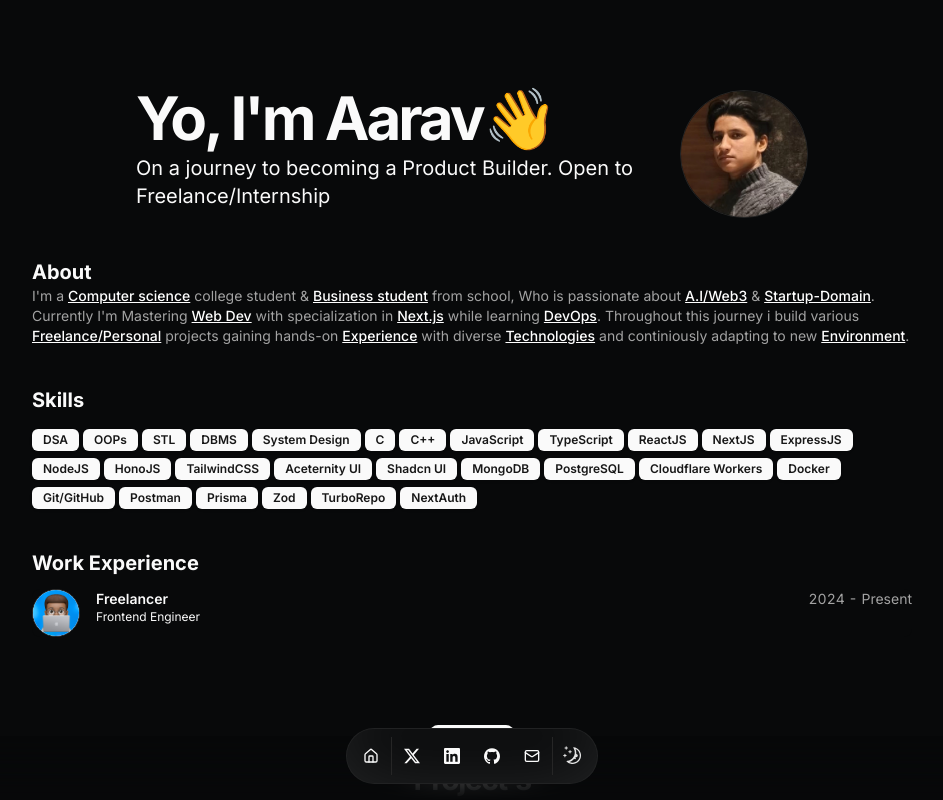
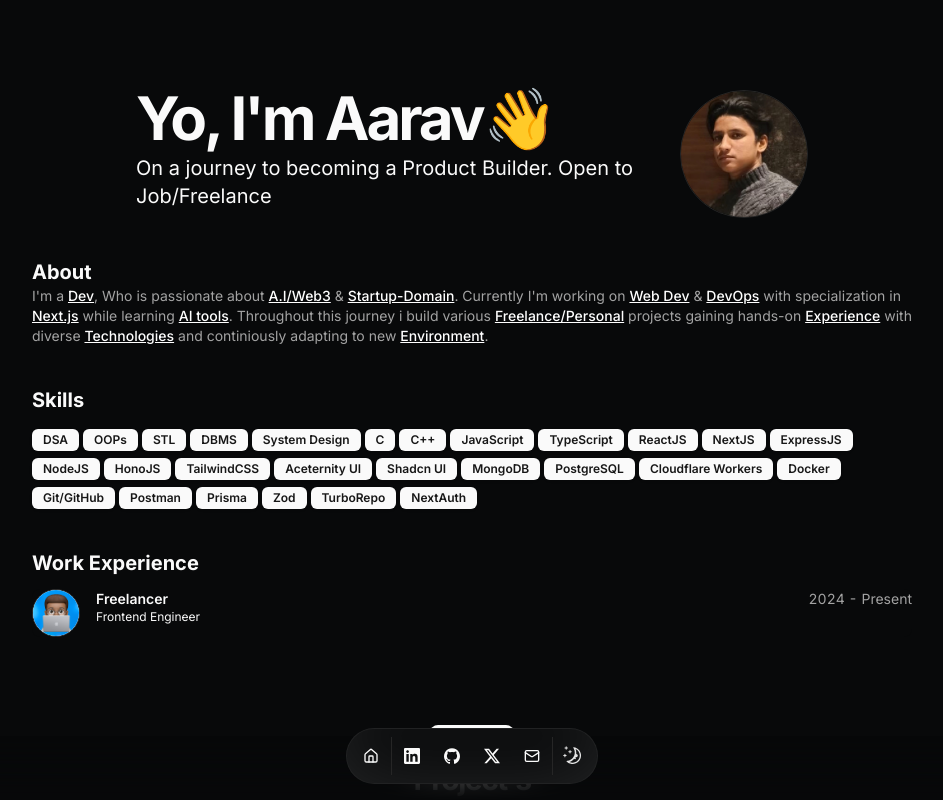
Before and after one commit to Aarav-Rawat/Portfolio_2_Next.js, a Next.js app: page / in a window 1280 px wide. Shown: the top 800 px of the page, without its empty margins (168-1111 px from the left). Built offline with nearby package versions, Linux system fonts and the light colour scheme.

Commit message:
changing summary

```diff
--- a/src/data/resume.tsx
+++ b/src/data/resume.tsx
@@ -10,9 +10,9 @@
   location: "Dill, India",
   locationLink: "https://www.google.com/maps/place/NewDelhi",
   description:
-    "On a journey to becoming a Product Builder. Open to Freelance/Internship",
+    "On a journey to becoming a Product Builder. Open to Job/Freelance",
   summary:
-    "I'm a [Computer science](/#education) college student &  [Business student](/#education) from school, Who is passionate about [A.I/Web3](/#) & [Startup-Domain](/#). Currently I'm Mastering [Web Dev](/#skills) with specialization in [Next.js](/#skills) while learning [DevOps](/#skills). Throughout this journey i build various [Freelance/Personal](/#projects) projects gaining hands-on [Experience](/#skills) with diverse [Technologies](/#skills) and continiously adapting to new [Environment](/skills).",
+    "I'm a [Dev](/#projects), Who is passionate about [A.I/Web3](/#) & [Startup-Domain](/#). Currently I'm working on [Web Dev](/#skills) & [DevOps](/#skills) with specialization in [Next.js](/#skills) while learning [AI tools](/#skills). Throughout this journey i build various [Freelance/Personal](/#projects) projects gaining hands-on [Experience](/#skills) with diverse [Technologies](/#skills) and continiously adapting to new [Environment](/skills).",
 
   avatarUrl: "/me.jpg",
 
@@ -52,13 +52,6 @@
     email: "aaravrawat22505@gmail.com",
     tel: "+91 8076408543",
     social: {
-      X: {
-        name: "X",
-        url: "https://x.com/TheAaravRawat",
-        icon: Icons.x,
-
-        navbar: true,
-      },
       LinkedIn: {
         name: "LinkedIn",
         url: "https://www.linkedin.com/in/aaravrawat/",
@@ -73,7 +66,13 @@
 
         navbar: true,
       },
+      X: {
+        name: "X",
+        url: "https://x.com/TheAaravRawat",
+        icon: Icons.x,
 
+        navbar: true,
+      },
       Email: {
         name: "Send Email",
         url: "#mailto:aaravrawat22505@gmail.com",
```
